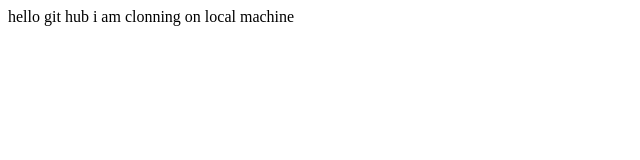
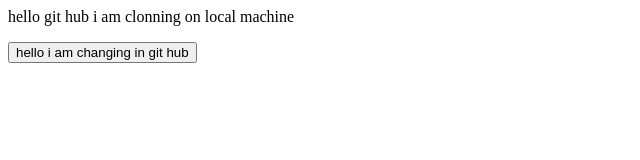
Before and after one commit to Aishwarya-kamati/clone, a plain HTML site: page index.html in a window 1280 px wide. Shown: the whole page, without its empty margins (0-640 px from the left). Drawn offline with Linux system fonts and the light colour scheme.

Commit message:
adding new button

```diff
--- a/index.html
+++ b/index.html
@@ -1 +1,2 @@
 <p>hello git hub i am clonning on local machine</p>
+<button>hello i am changing in git hub</button>
```
